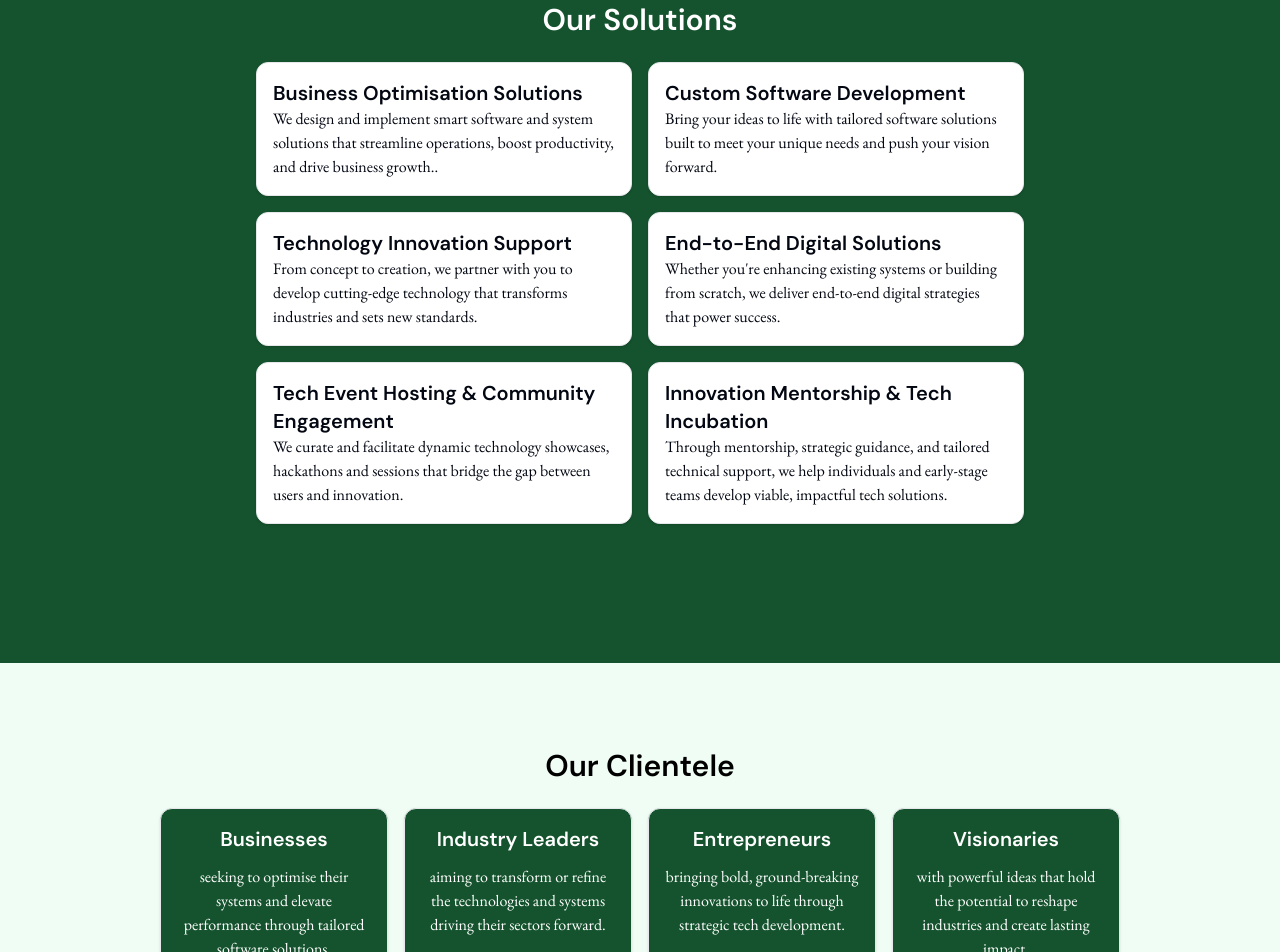
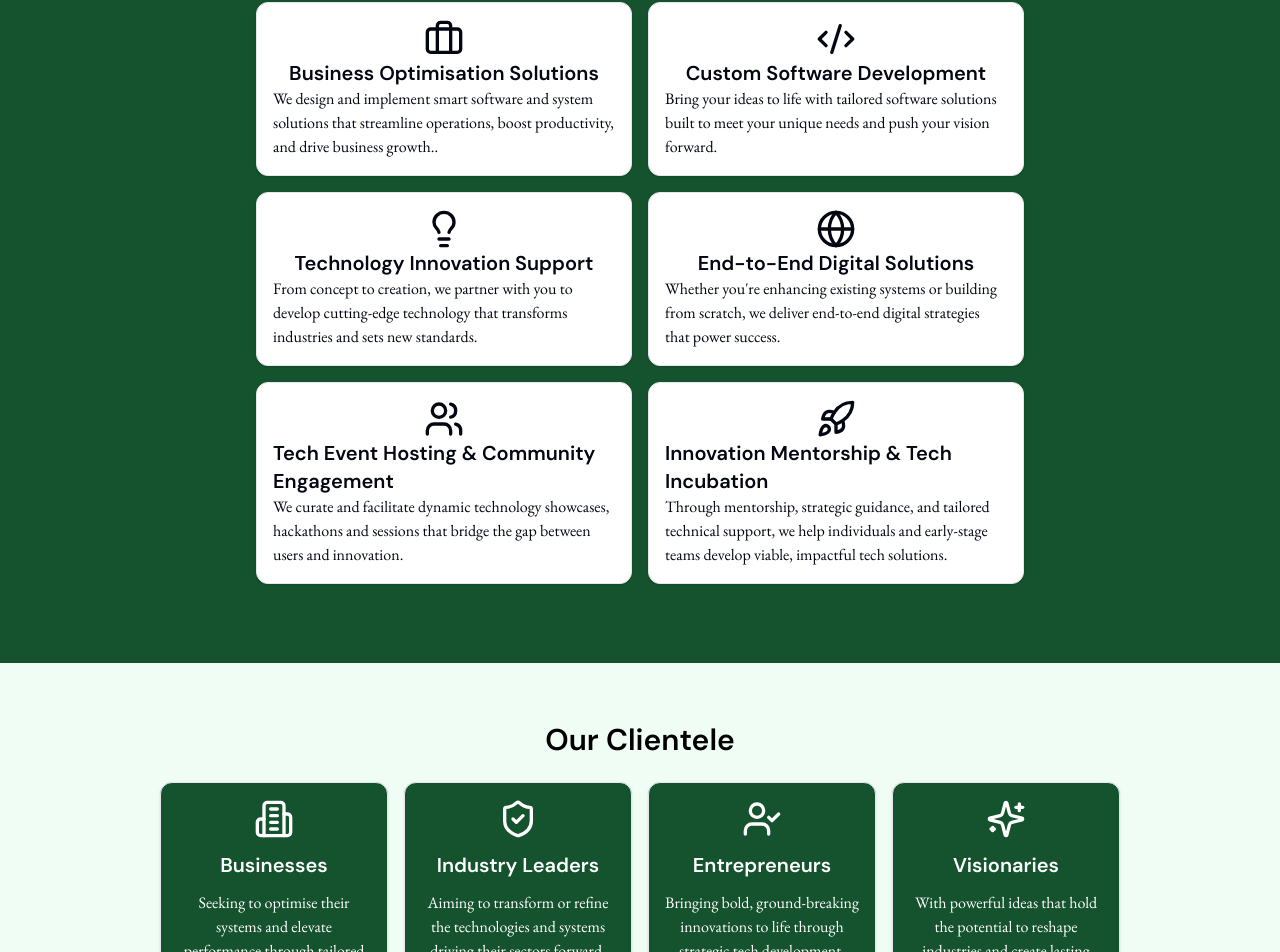
Before and after one commit to OluwaJudah/ikore, a Next.js app: page / in a window 1280 px wide. Shown: the part 1737-2689 px from the top of the page. Built offline with nearby package versions, Linux system fonts and the light colour scheme.

Commit message:
feat: added icons

```diff
--- a/app/page.tsx
+++ b/app/page.tsx
@@ -6,6 +6,18 @@ import { Button } from "@/components/ui/button";
 import { Card, CardContent } from "@/components/ui/card";
 import { Menu } from "lucide-react";
 import { motion, AnimatePresence } from "framer-motion";
+import {
+  Briefcase,
+  Code2,
+  Lightbulb,
+  Globe,
+  Users,
+  Rocket,
+  Building2,
+  ShieldCheck,
+  UserCheck,
+  Sparkles,
+} from "lucide-react";
 
 export default function Page() {
   const [isMenuOpen, setMenuOpen] = useState(false);
@@ -200,7 +212,8 @@ export default function Page() {
           </h2>
           <div className="grid gap-4 sm:grid-cols-2">
             <Card>
-              <CardContent className="p-4">
+              <CardContent className="p-4 flex flex-col items-center">
+                <Briefcase size={40} />
                 <h3 className="text-lg sm:text-xl font-semibold font-sans">
                   Business Optimisation Solutions
                 </h3>
@@ -212,7 +225,8 @@ export default function Page() {
               </CardContent>
             </Card>
             <Card>
-              <CardContent className="p-4">
+              <CardContent className="p-4 flex flex-col items-center">
+                <Code2 size={40} />
                 <h3 className="text-lg sm:text-xl font-semibold font-sans">
                   Custom Software Development
                 </h3>
@@ -223,7 +237,8 @@ export default function Page() {
               </CardContent>
             </Card>
             <Card>
-              <CardContent className="p-4">
+              <CardContent className="p-4 flex flex-col items-center">
+                <Lightbulb size={40} />
                 <h3 className="text-lg sm:text-xl font-semibold font-sans">
                   Technology Innovation Support
                 </h3>
@@ -235,7 +250,8 @@ export default function Page() {
               </CardContent>
             </Card>
             <Card>
-              <CardContent className="p-4">
+              <CardContent className="p-4 flex flex-col items-center">
+                <Globe size={40} />
                 <h3 className="text-lg sm:text-xl font-semibold font-sans">
                   End-to-End Digital Solutions
                 </h3>
@@ -247,7 +263,8 @@ export default function Page() {
               </CardContent>
             </Card>
             <Card>
-              <CardContent className="p-4">
+              <CardContent className="p-4 flex flex-col items-center">
+                <Users size={40} />
                 <h3 className="text-lg sm:text-xl font-semibold font-sans">
                   Tech Event Hosting & Community Engagement
                 </h3>
@@ -259,7 +276,8 @@ export default function Page() {
               </CardContent>
             </Card>
             <Card>
-              <CardContent className="p-4">
+              <CardContent className="p-4 flex flex-col items-center">
+                <Rocket size={40} />
                 <h3 className="text-lg sm:text-xl font-semibold font-sans">
                   Innovation Mentorship & Tech Incubation{" "}
                 </h3>
@@ -284,45 +302,49 @@ export default function Page() {
           </h2>
           <div className="grid gap-4 sm:grid-cols-4">
             <Card className="bg-green-900">
-              <CardContent className="p-4 text-center flex flex-col gap-3">
+              <CardContent className="p-4 text-center flex flex-col items-center gap-3">
+                <Building2 className="text-white" size={40} />
                 <h3 className="text-lg text-white sm:text-xl font-semibold font-sans">
                   Businesses
                 </h3>
                 <p className="text-white">
-                  seeking to optimise their systems and elevate performance
+                  Seeking to optimise their systems and elevate performance
                   through tailored software solutions.
                 </p>
               </CardContent>
             </Card>
             <Card className="bg-green-900">
-              <CardContent className="p-4 text-center flex flex-col gap-3">
+              <CardContent className="p-4 text-center flex flex-col items-center gap-3">
+                <ShieldCheck className="text-white" size={40} />
                 <h3 className="text-lg text-white sm:text-xl font-semibold font-sans">
                   Industry Leaders
                 </h3>
                 <p className="text-white">
-                  aiming to transform or refine the technologies and systems
+                  Aiming to transform or refine the technologies and systems
                   driving their sectors forward.
                 </p>
               </CardContent>
             </Card>
             <Card className="bg-green-900">
-              <CardContent className="p-4 text-center flex flex-col gap-3">
+              <CardContent className="p-4 text-center flex flex-col items-center gap-3">
+                <UserCheck className="text-white" size={40} />
                 <h3 className="text-lg text-white sm:text-xl font-semibold font-sans">
                   Entrepreneurs
                 </h3>
                 <p className="text-white">
-                  bringing bold, ground-breaking innovations to life through
+                  Bringing bold, ground-breaking innovations to life through
                   strategic tech development.
                 </p>
               </CardContent>
             </Card>
             <Card className="bg-green-900">
-              <CardContent className="p-4 text-center flex flex-col gap-3">
+              <CardContent className="p-4 text-center flex flex-col items-center gap-3">
+                <Sparkles className="text-white" size={40} />
                 <h3 className="text-lg text-white sm:text-xl font-semibold font-sans">
                   Visionaries
                 </h3>
                 <p className="text-white">
-                  with powerful ideas that hold the potential to reshape
+                  With powerful ideas that hold the potential to reshape
                   industries and create lasting impact.
                 </p>
               </CardContent>
```
